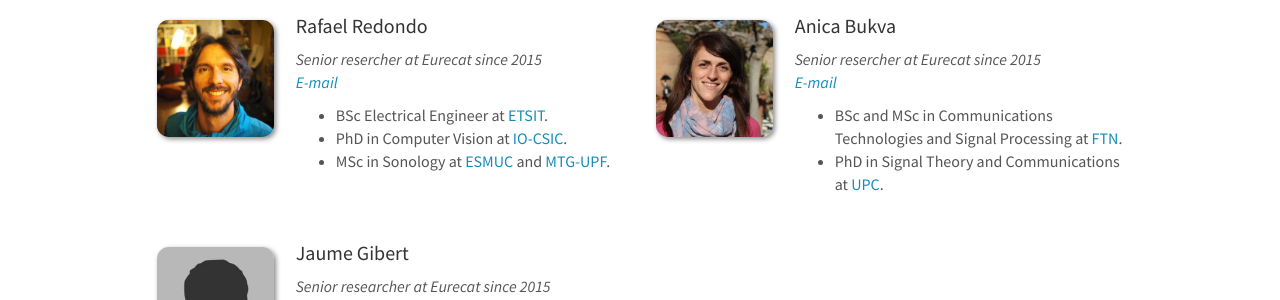
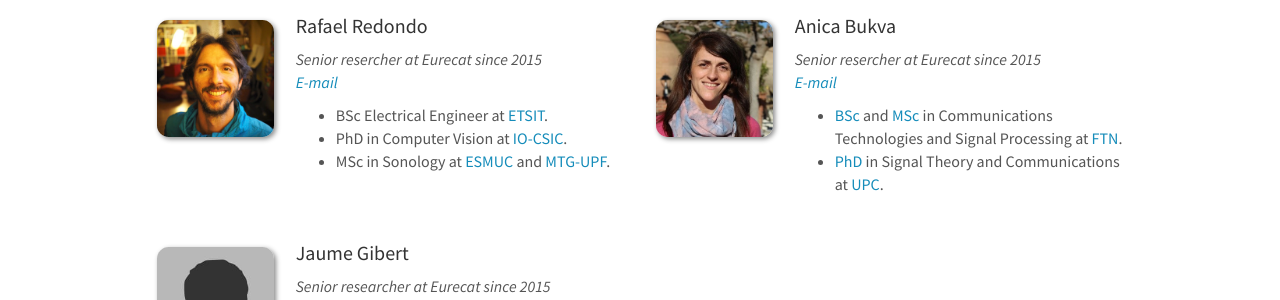
Before and after one commit to multimedia-eurecat/multimedia-eurecat.github.io, a Jekyll site: the page built from _pages/team.md, in a window 1280 px wide and 1123 px high. Shown: the part 190-490 px from the top of the window. Built offline with Jekyll 4.4.1, drawn with Linux system fonts in a browser that asks for light colours; nearby versions of some CDN libraries; part of the change alters nothing that is shown.

```diff
--- a/_data/team_members.yml
+++ b/_data/team_members.yml
@@ -23,8 +23,8 @@
   info: Senior resercher at Eurecat since 2015
   email: anica.bukva@eurecat.org
   number_educ: 2
-  education1: BSc and MSc in Communications Technologies and Signal Processing at <a href="http://ftn.uns.ac.rs/n1386094394/faculty-of-technical-sciences">FTN</a>.
-  education2: PhD in Signal Theory and Communications at <a href="https://www.upc.edu/en">UPC</a>.
+  education1: <a href="http://ftn.uns.ac.rs/674464826/power--electronic-and-telecommunication-engineering">BSc</a> and <a href="http://ftn.uns.ac.rs/n1847675942/power--electronic-and-telecommunication-engineering">MSc</a> in Communications Technologies and Signal Processing at <a href="http://ftn.uns.ac.rs/n1386094394/faculty-of-technical-sciences">FTN</a>.
+  education2: <a href="https://www.tdx.cat/handle/10803/112128#page=1">PhD</a> in Signal Theory and Communications at <a href="https://www.upc.edu/en">UPC</a>.
 
 - name: Jaume Gibert
   photo: bio-photo.jpg
```
